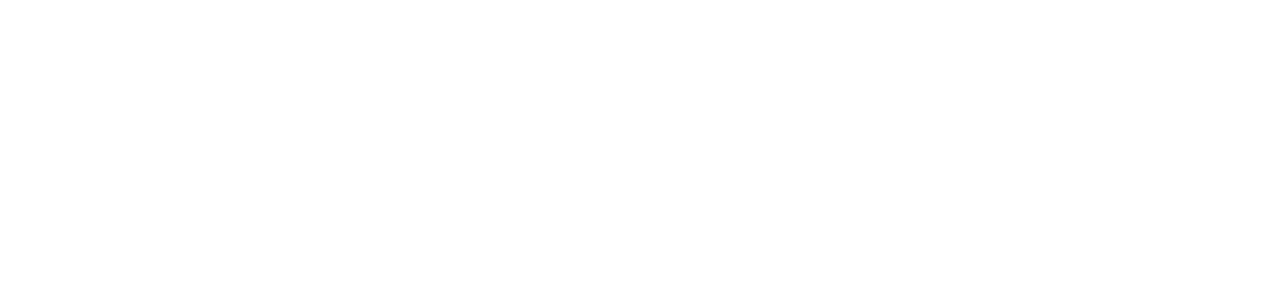
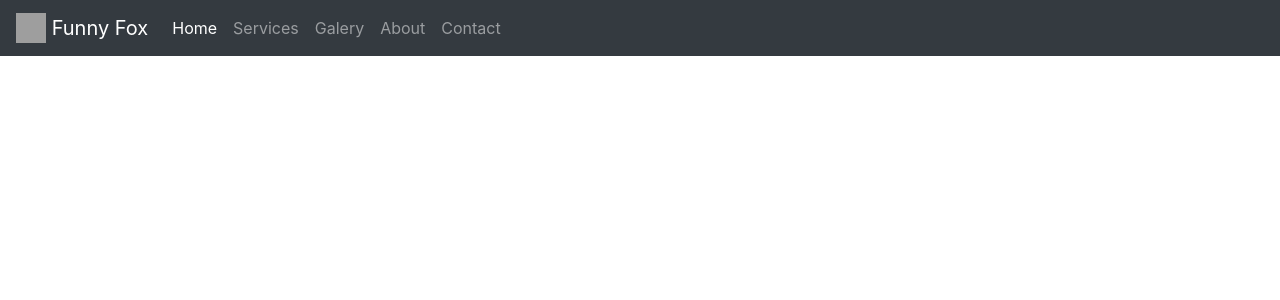
Before and after one commit to ClaudioFerreira/prjFFS, an Angular app in the folder frontend/: page / in a window 1280 px wide. Shown: the top 300 px of the page. Built offline with nearby package versions, Linux system fonts and the light colour scheme; grey boxes are pictures that could not be loaded.

Commit message:
navbar
Criando o component navbar

```diff
--- a/frontend/src/app/app.component.html
+++ b/frontend/src/app/app.component.html
@@ -1,3 +1,3 @@
-
+<app-navbar></app-navbar>
 
 <router-outlet></router-outlet>
--- a/frontend/src/app/app.module.ts
+++ b/frontend/src/app/app.module.ts
@@ -3,10 +3,12 @@
 
 import { AppRoutingModule } from './app-routing.module';
 import { AppComponent } from './app.component';
+import { NavbarComponent } from './components/navbar/navbar.component';
 
 @NgModule({
   declarations: [
-    AppComponent
+    AppComponent,
+    NavbarComponent
   ],
   imports: [
     BrowserModule,
--- /dev/null
+++ b/frontend/src/app/components/navbar/navbar.component.html
@@ -0,0 +1,42 @@
+<!-- Image and text -->
+<nav class="navbar ">
+  <a class="navbar-brand" href="#">
+    <img src="/docs/4.1/assets/brand/bootstrap-solid.svg" width="30" height="30" class="d-inline-block align-top" alt="">
+    Bootstrap
+  </a>
+</nav>
+
+<nav class="navbar navbar-expand-lg navbar-dark bg-dark fixed-top">
+  <button class="navbar-toggler" type="button" data-toggle="collapse" data-target="#navbarTogglerDemo03" aria-controls="navbarTogglerDemo03" aria-expanded="false" aria-label="Toggle navigation">
+    <span class="navbar-toggler-icon"></span>
+  </button>
+
+  <a class="navbar-brand" href="#">
+    <img src="/docs/4.1/assets/brand/bootstrap-solid.svg" width="30" height="30" class="d-inline-block align-top" alt="">
+    Funny Fox
+  </a>
+
+  <div class="collapse navbar-collapse" id="navbarTogglerDemo03">
+    <ul class="navbar-nav mr-auto mt-2 mt-lg-0">
+      <li class="nav-item active">
+        <a class="nav-link" href="#">Home <span class="sr-only">(current)</span></a>
+      </li>
+      <li class="nav-item">
+        <a class="nav-link" href="#">Services</a>
+      </li>
+      <li class="nav-item">
+        <a class="nav-link" href="#">Galery</a>
+      </li>
+      <li class="nav-item">
+        <a class="nav-link" href="#">About</a>
+      </li>
+      <li class="nav-item">
+        <a class="nav-link" href="#">Contact</a>
+      </li>
+    </ul>
+    <!-- <form class="form-inline my-2 my-lg-0">
+      <input class="form-control mr-sm-2" type="search" placeholder="Search" aria-label="Search">
+      <button class="btn btn-outline-success my-2 my-sm-0" type="submit">Search</button>
+    </form> -->
+  </div>
+</nav>
--- /dev/null
+++ b/frontend/src/app/components/navbar/navbar.component.ts
@@ -0,0 +1,15 @@
+import { Component, OnInit } from '@angular/core';
+
+@Component({
+  selector: 'app-navbar',
+  templateUrl: './navbar.component.html',
+  styleUrls: ['./navbar.component.css']
+})
+export class NavbarComponent implements OnInit {
+
+  constructor() { }
+
+  ngOnInit() {
+  }
+
+}
```
Also changed, not shown: frontend/src/app/components/navbar/navbar.component.css (added), 1 other file (tests, documents, lock files or other folders).
